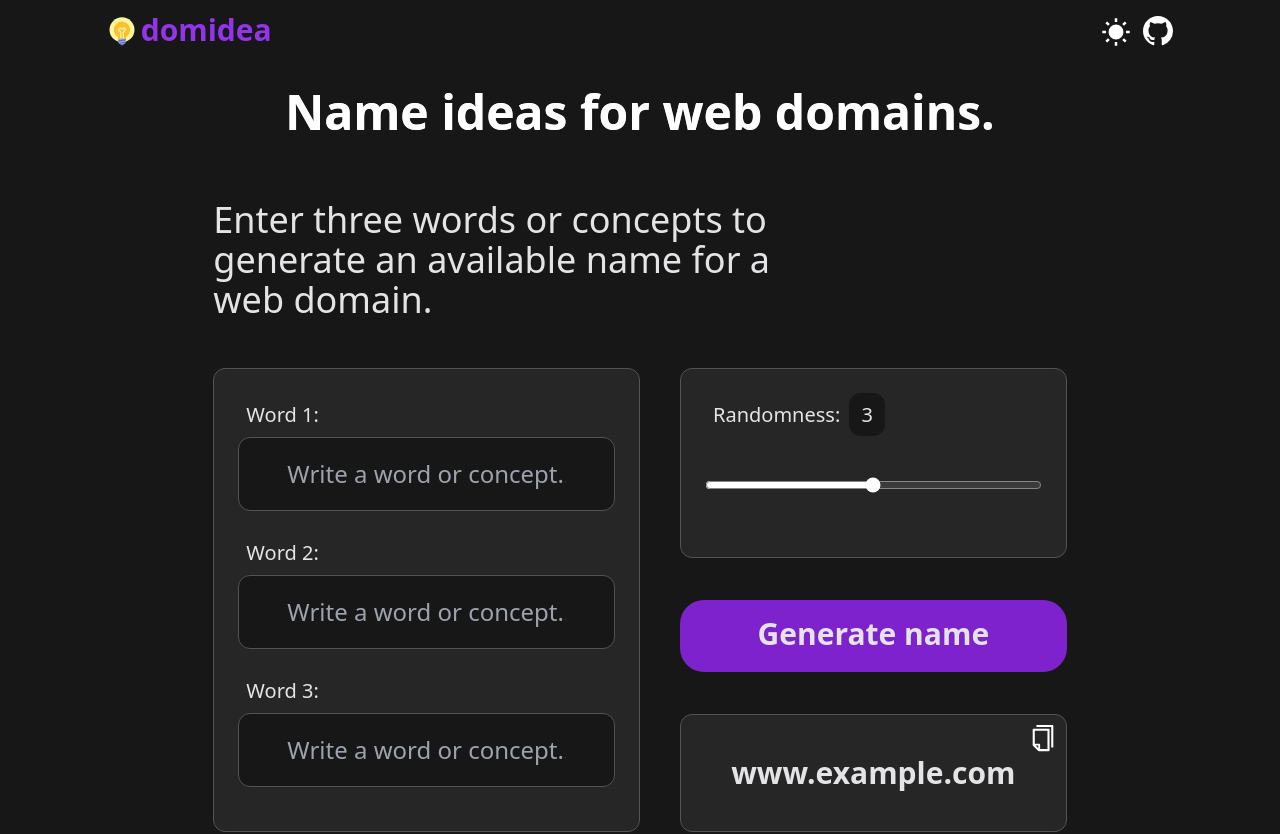
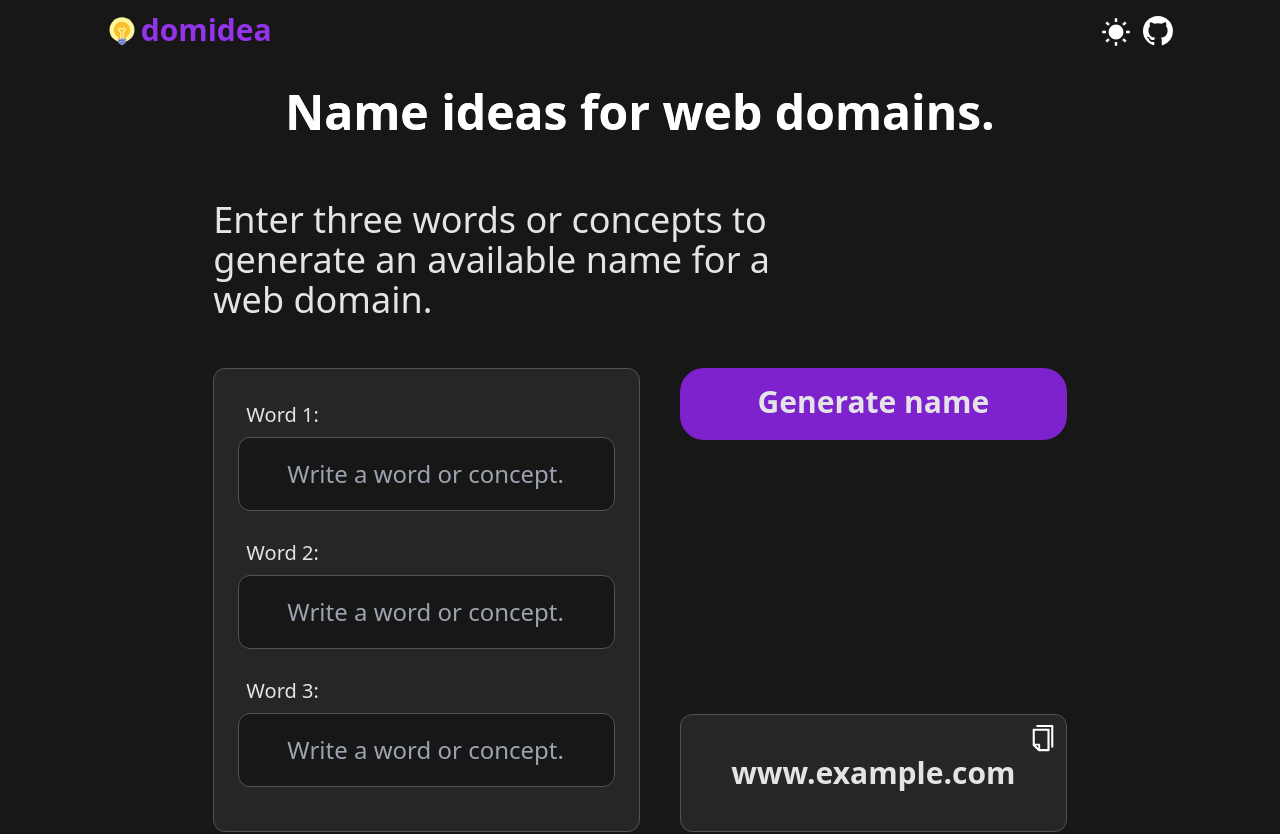
Before and after one commit to gerardmorte/domidea, a React (Vite) app: page / in a window 1280 px wide. Shown: the top 834 px of the page. Built offline with nearby package versions, Linux system fonts and the light colour scheme; no server answers.

Commit message:
Remove randomness input, make cohere temperature constant

```diff
--- a/services/ia.js
+++ b/services/ia.js
@@ -2,12 +2,7 @@ const COHERE_API_KEY = import.meta.env.VITE_COHERE_API_KEY;
 const COHERE_API_GENERATE_URL = "https://api.cohere.ai/generate";
 const CHECK_DOMAIN_URL = import.meta.env.VITE_CHECK_DOMAIN_URL;
 
-export async function domainNameGenerator(
-  words,
-  example1,
-  example2,
-  randomness
-) {
+export async function domainNameGenerator(words, example1, example2) {
   try {
     const data = {
       model: "command-xlarge-20221108",
@@ -16,7 +11,7 @@ export async function domainNameGenerator(
       Example 2: ${example2}
       Generate new example: `,
       max_tokens: 20,
-      temperature: randomness,
+      temperature: 0.8,
       k: 0,
       p: 0.75,
       frequency_penalty: 1,
--- a/src/components/Generator.jsx
+++ b/src/components/Generator.jsx
@@ -16,7 +16,6 @@ export default function Generator() {
   const [input1, setInput1] = useState("");
   const [input2, setInput2] = useState("");
   const [input3, setInput3] = useState("");
-  const [randomness, setRandomness] = useState(3);
   const [disableBtnGenerate, setDisableBtnGenerate] = useState(false);
   const [disableBtnClipboard, setDisableBtnClipboard] = useState(false);
   const [showClipboardAlert, setShowClipboardAlert] = useState(false);
@@ -39,7 +38,6 @@ export default function Generator() {
   const handleInput1Change = (e) => setInput1(e.target.value);
   const handleInput2Change = (e) => setInput2(e.target.value);
   const handleInput3Change = (e) => setInput3(e.target.value);
-  const handleInputRange = (e) => setRandomness(e.target.value);
 
   const handleButtonClick = () => {
     const inputsArray = [
@@ -60,18 +58,14 @@ export default function Generator() {
       const words = inputsArray.join(", ");
       const example1 = `www.${inputsArray[0]}${inputsArray[1]}.com`;
       const example2 = `www.${inputsArray[1]}${inputsArray[2]}.com`;
-      fetchData(words, example1, example2, parseFloat(randomness));
+      fetchData(words, example1, example2);
     }
 
-    async function fetchData(words, example1, example2, randomness) {
+    async function fetchData(words, example1, example2) {
       const MAX_CHARACTERS = 30;
-      const data = await domainNameGenerator(
-        words,
-        example1,
-        example2,
-        randomness
-      );
+      const data = await domainNameGenerator(words, example1, example2);
       const isAvailable = await checkDomainAvailable(data);
+      console.log(data);
       if (
         generatedNamesList.includes(data) ||
         !isAvailable ||
@@ -84,6 +78,7 @@ export default function Generator() {
         setIsGenerating(false);
         setGeneratedName(data.toLocaleLowerCase());
         setDisableBtnGenerate(false);
+        console.log(generatedNamesList);
       }
     }
   };
@@ -147,41 +142,6 @@ export default function Generator() {
       </div>
 
       <div className="flex flex-col justify-between md:w-6/12 gap-10">
-        <form
-          action=""
-          className={`flex flex-col p-6 ${
-            theme == "dark"
-              ? "bg-neutral-800 border-zinc-600"
-              : "bg-zinc-100 border-zinc-100"
-          }  border rounded-xl w-12/12`}
-        >
-          <label
-            className={`${
-              theme == "dark" ? "text-zinc-200" : "text-black"
-            } text-lg md:text-xl text-left p-2`}
-            htmlFor=""
-          >
-            Randomness:{" "}
-            <span
-              className={`${
-                theme == "dark" ? "bg-neutral-900" : "bg-white"
-              } px-3 pt-2 pb-2 ml-1 rounded-xl`}
-            >
-              {randomness}
-            </span>
-          </label>
-          <input
-            className={`py-6 md:py-10 ${
-              theme == "dark" ? "accent-white" : "accent-neutral-700"
-            }`}
-            type="range"
-            value={randomness}
-            min="1"
-            max="5"
-            step="0.10"
-            onChange={handleInputRange}
-          ></input>
-        </form>
         <div className="flex flex-col relative">
           <button
             className="text-2xl md:text-3xl text-zinc-200 font-bold bg-purple-700 pb-5 pt-4 rounded-3xl hover:bg-purple-800 transition duration-1000 w-12/12 cursor-pointer"
```
